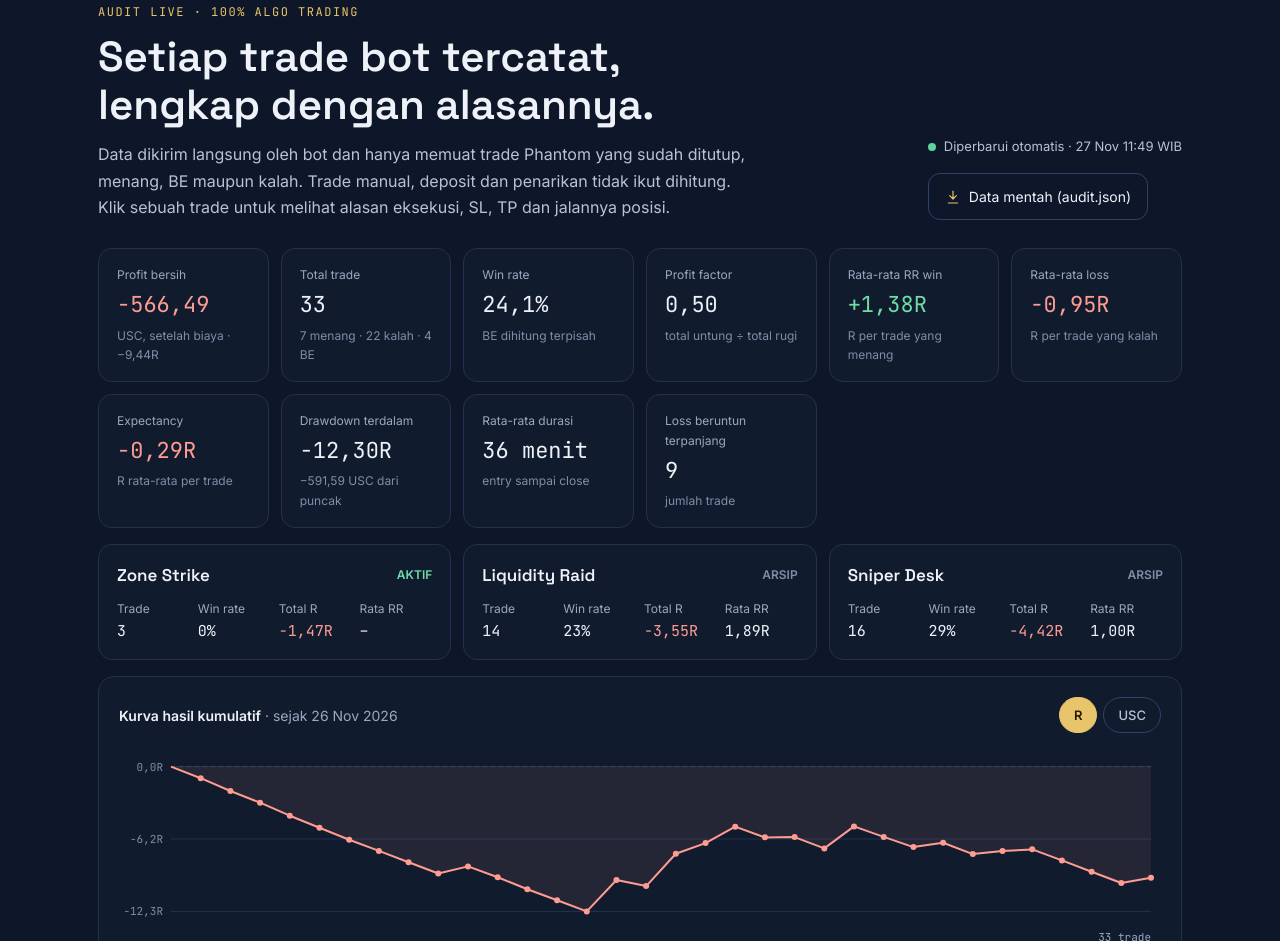
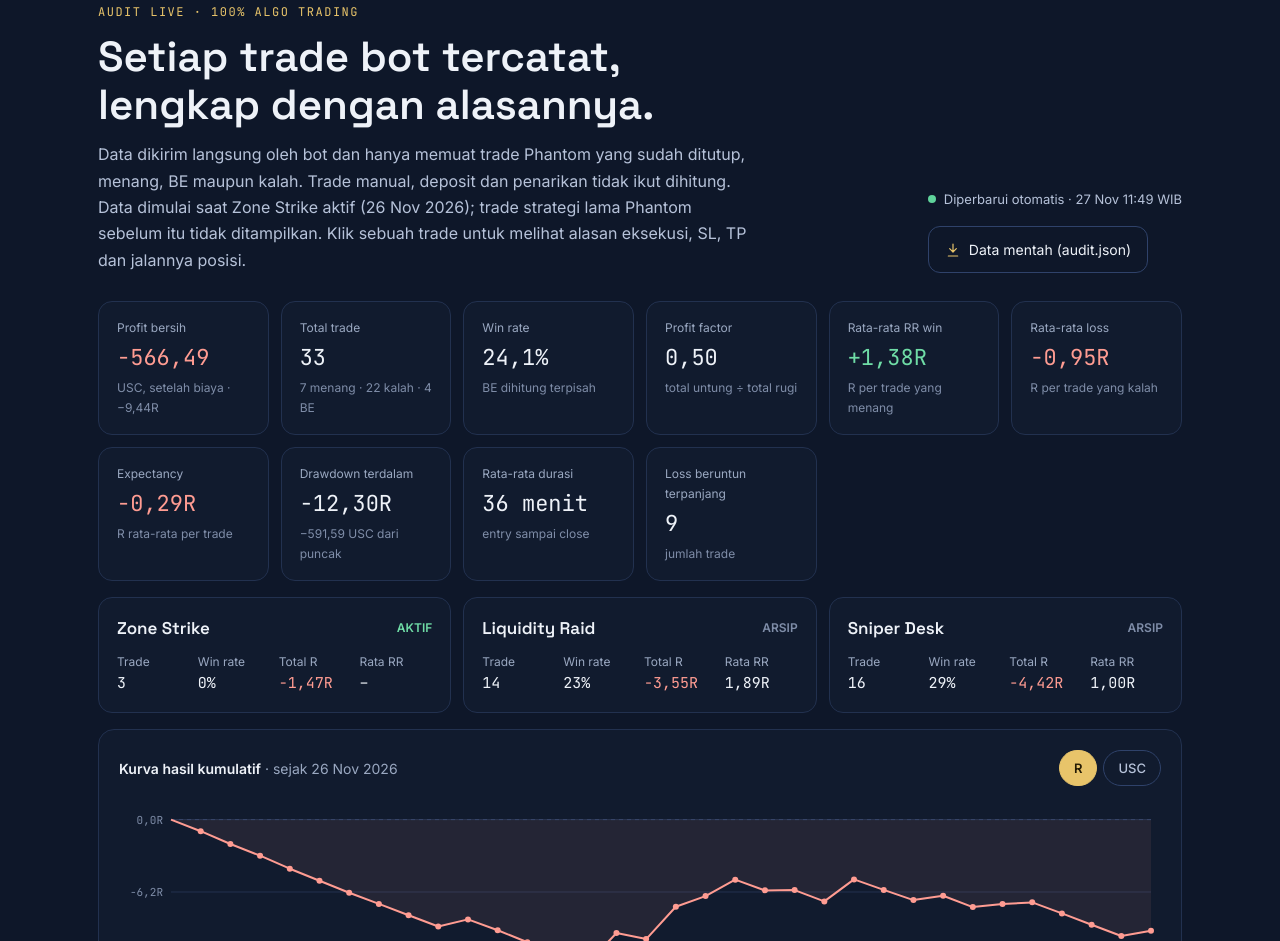
Before and after one commit to bayuadji5661-web/phantom, a plain HTML site: page index.html in a window 1280 px wide. Shown: the part 4848-5789 px from the top of the page. Drawn offline with Linux system fonts and the light colour scheme.

Commit message:
Add files via upload

```diff
--- a/index.html
+++ b/index.html
@@ -258,7 +258,7 @@ html{scroll-behavior:smooth}section[id]{scroll-margin-top:12px}
 <div style="max-width:660px">
 <div style="font-family:'JetBrains Mono',monospace;font-size:12px;color:#E8C46A;letter-spacing:1.5px;margin-bottom:10px">AUDIT LIVE · 100% ALGO TRADING</div>
 <h2 style="font-family:'Space Grotesk',sans-serif;font-weight:600;font-size:clamp(28px,3.4vw,42px);line-height:1.15;margin:0 0 12px">Setiap trade bot tercatat, lengkap dengan alasannya.</h2>
-<p style="color:#B6C2D9;margin:0">Data dikirim langsung oleh bot dan hanya memuat trade Phantom yang sudah ditutup, menang, BE maupun kalah. Trade manual, deposit dan penarikan tidak ikut dihitung. Klik sebuah trade untuk melihat alasan eksekusi, SL, TP dan jalannya posisi.</p>
+<p style="color:#B6C2D9;margin:0">Data dikirim langsung oleh bot dan hanya memuat trade Phantom yang sudah ditutup, menang, BE maupun kalah. Trade manual, deposit dan penarikan tidak ikut dihitung. Data dimulai saat Zone Strike aktif (<span id="au-since">26 Nov 2026</span>); trade strategi lama Phantom sebelum itu tidak ditampilkan. Klik sebuah trade untuk melihat alasan eksekusi, SL, TP dan jalannya posisi.</p>
 </div>
 <div style="display:flex;flex-direction:column;align-items:flex-start;gap:8px">
 <span style="display:inline-flex;align-items:center;gap:8px;font-size:13px;color:#B6C2D9"><span id="au-dot" style="width:8px;height:8px;border-radius:50%;background:#7F8DA8;display:inline-block"></span><span id="au-updated">Memuat data live…</span></span>
@@ -434,9 +434,13 @@ html{scroll-behavior:smooth}section[id]{scroll-margin-top:12px}
     if (withDate) { o.day = "numeric"; o.month = "short"; }
     return new Intl.DateTimeFormat("id-ID", o).format(new Date(iso)).replace(/\./g, ":").replace(",", "");
   }
-  function fmtDate(isoDate) {
-    var d = new Date(isoDate + "T00:00:00+07:00");
-    return new Intl.DateTimeFormat("id-ID", { timeZone: "Asia/Jakarta", day: "numeric", month: "short", year: "numeric" }).format(d);
+  function fmtDate(since) {
+    // "2026-11-26" (00:00 WIB) or "2026-11-26T18:00" (WIB unless an offset is given)
+    var hasT = since.indexOf("T") > 0;
+    var iso = hasT ? (/[Zz]|[+-]\d\d:?\d\d$/.test(since.slice(10)) ? since : since + "+07:00") : since + "T00:00:00+07:00";
+    var d = new Date(iso);
+    var s = new Intl.DateTimeFormat("id-ID", { timeZone: "Asia/Jakarta", day: "numeric", month: "short", year: "numeric" }).format(d);
+    return hasT ? s + ", " + fmtT(iso, false) + " WIB" : s;
   }
   function dur(m) {
     if (m === null || m === undefined) return "–";
@@ -636,6 +640,7 @@ html{scroll-behavior:smooth}section[id]{scroll-margin-top:12px}
     var gen = new Date(d.generated_at), ageH = (Date.now() - gen.getTime()) / 36e5;
     $("au-dot").style.background = ageH < 7 ? "#5FD39B" : "#F1DDA4";
     setText("au-updated", "Diperbarui otomatis · " + fmtT(d.generated_at, true) + " WIB");
+    setText("au-since", fmtDate(d.since));
     setText("au-open", d.open_positions ? d.open_positions + " posisi sedang berjalan · rincian tampil setelah ditutup" : "");
     renderStats(d); renderStrats(d); renderCurve(d); renderTrades();
   }
```
